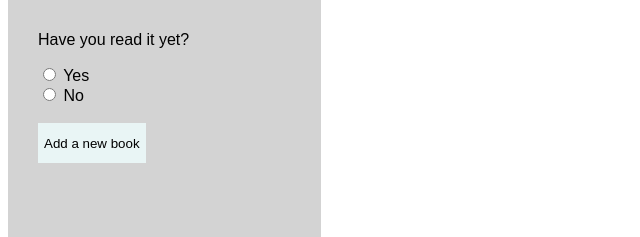
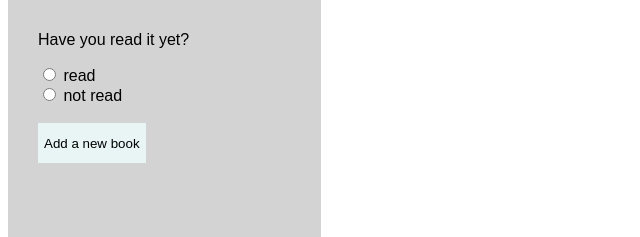
Before and after one commit to ann-glitch/library, a plain HTML site: page index.html in a window 1280 px wide. Shown: the part 209-446 px from the top of the page, 0-640 px from the left. Drawn offline with Linux system fonts and the light colour scheme.

Commit message:
changed the radio button's value

```diff
--- a/index.html
+++ b/index.html
@@ -17,10 +17,10 @@
     <input type="text" placeholder="Author" id="author" class="input-texts" required><br><br>
     <input type="number" placeholder="Pages" id="pages" class="input-texts" required><br><br>
     <p>Have you read it yet?</p>
-    <input type="radio" id="yes" name="read" value="Yes">
-    <label for="yes" class="input-radio">Yes</label><br>
-    <input type="radio" id="no" name="read" value="No">
-    <label for="no" class="input-radio">No</label><br><br>
+    <input type="radio" id="read" name="read" value="read">
+    <label for="read" class="input-radio">read</label><br>
+    <input type="radio" id="not read" name="read" value="not read">
+    <label for="not read" class="input-radio">not read</label><br><br>
     <button id="book-btn">Add a new book</button><br><br>
 
     <div id="message">
```
